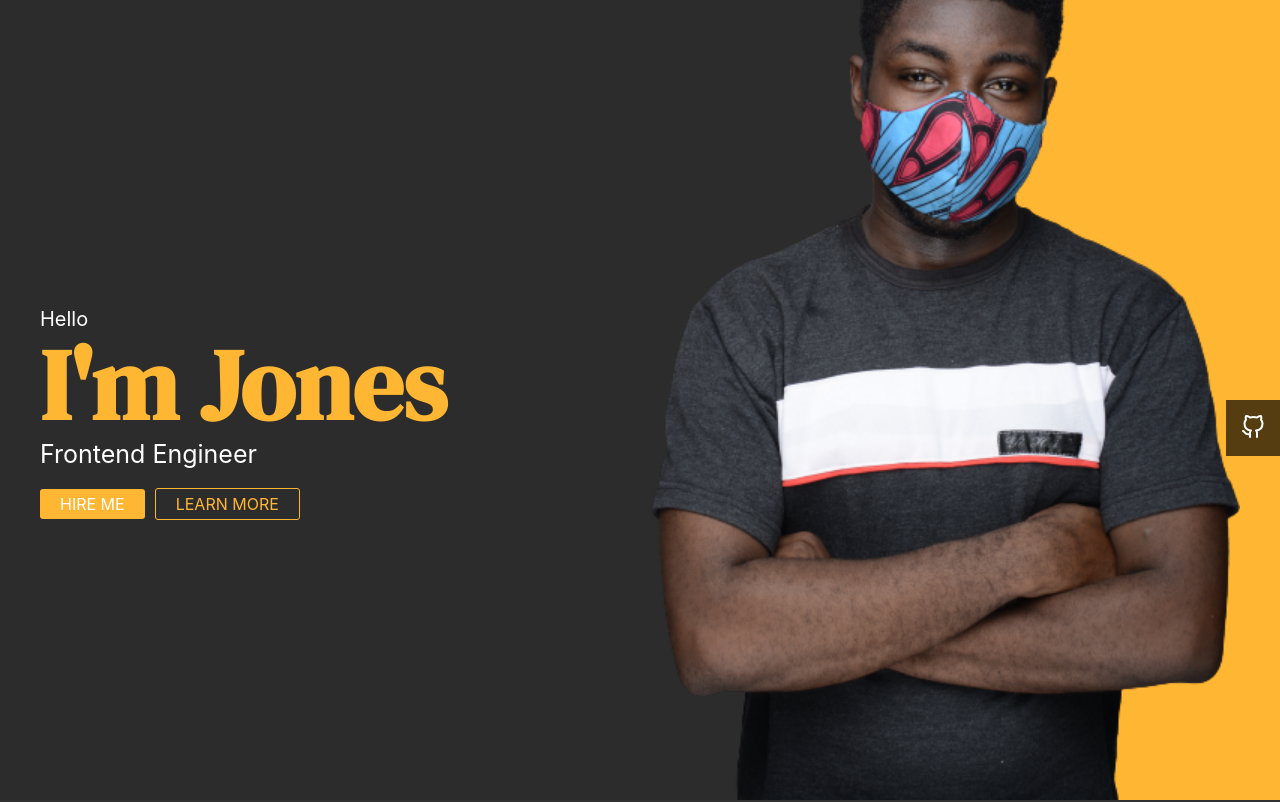
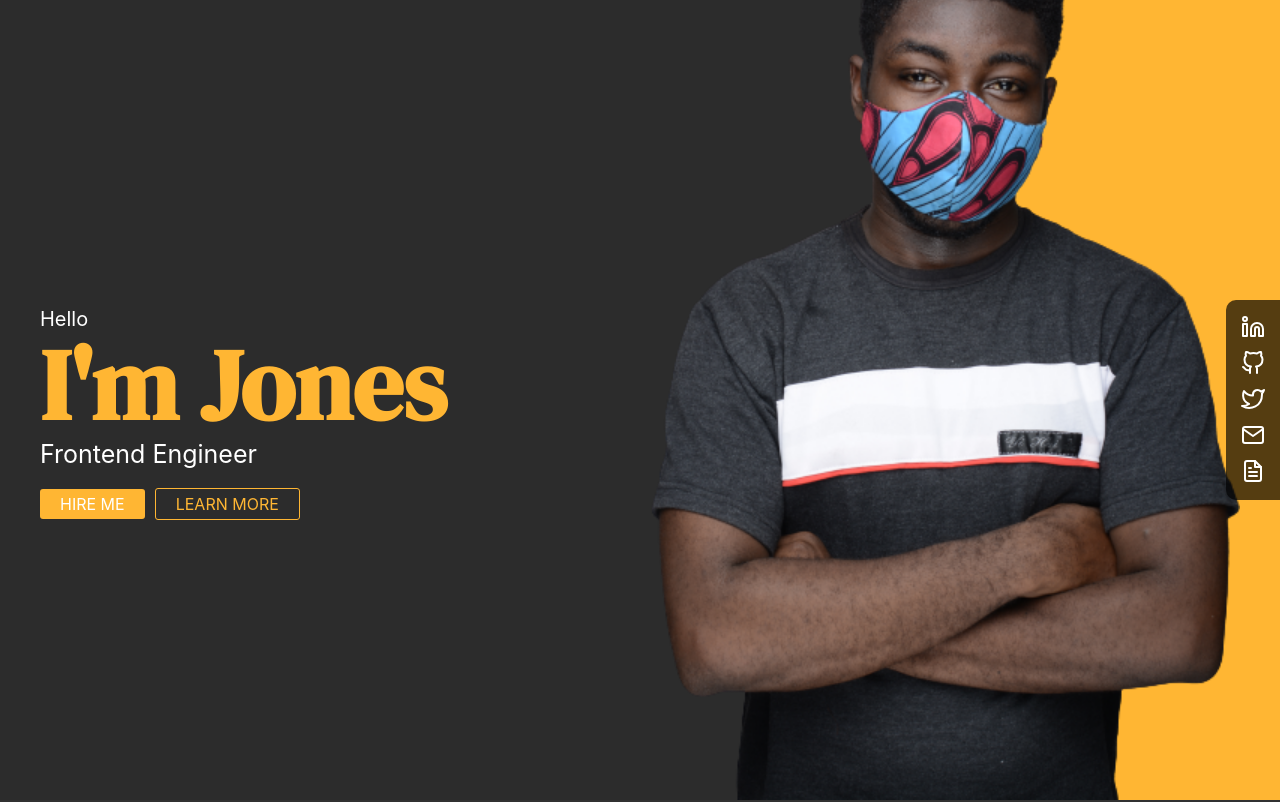
Before and after one commit to Jay-Topher/jones-portfolio, a Next.js app: page / in a window 1280 px wide. Shown: the top 802 px of the page. Built offline with nearby package versions, Linux system fonts and the light colour scheme.

Commit message:
restyle socials

```diff
--- a/components/Socials.js
+++ b/components/Socials.js
@@ -1,18 +1,52 @@
-import { GitHub, Linkedin, Mail, Twitter } from "react-feather";
 import socialLinks from "../constants/socialLinks";
 
 function Socials() {
   return (
     <aside className="socials">
-      <GitHub color="#fff" />
+      <div className="link-container">
+        {socialLinks.map((item) => (
+          <a
+            key={item.name}
+            href={item.link}
+            target="_blank"
+            rel="noreferrer"
+            className="link-item"
+          >
+            <item.icon color="#fff" />
+          </a>
+        ))}
+      </div>
 
       <style jsx>{`
         .socials {
+          position: fixed;
+          top: 0;
+          right: 0;
+          height: 100vh;
+          display: flex;
+          align-items: center;
+          justify-content: center;
+        }
+
+        .link-container {
           background-color: #000000aa;
+          border-radius: 10px 0 0 10px;
           padding: 15px;
-          position: fixed;
-          top: 50%;
-          right:0;
+          display: flex;
+          flex-direction: column;
+          /* justify-content: space-between; */
+        }
+
+        .link-item {
+          transition: all 0.3s ease-in;
+        }
+
+        .link-item:not(:last-child) {
+          margin-bottom: 10px;
+        }
+
+        .link-item:hover {
+          transform: scale(1.3);
         }
       `}</style>
     </aside>
```
